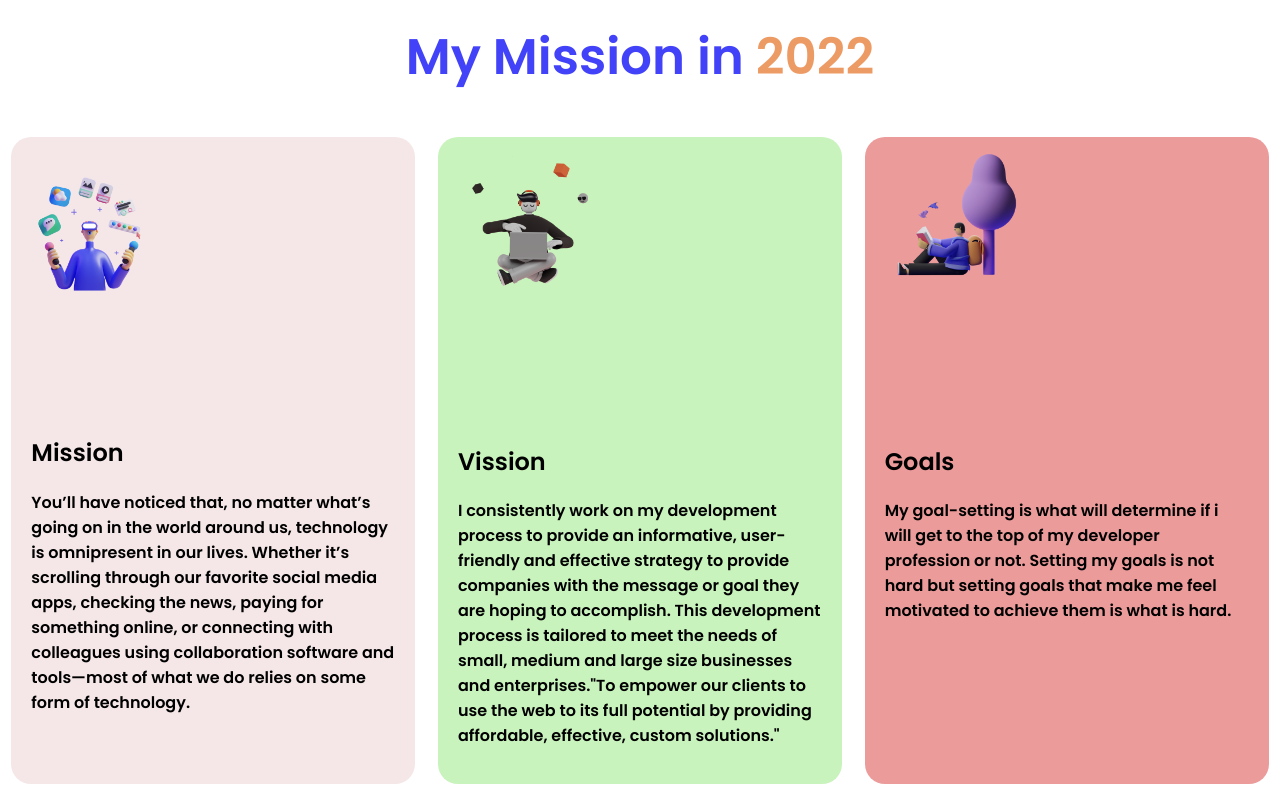
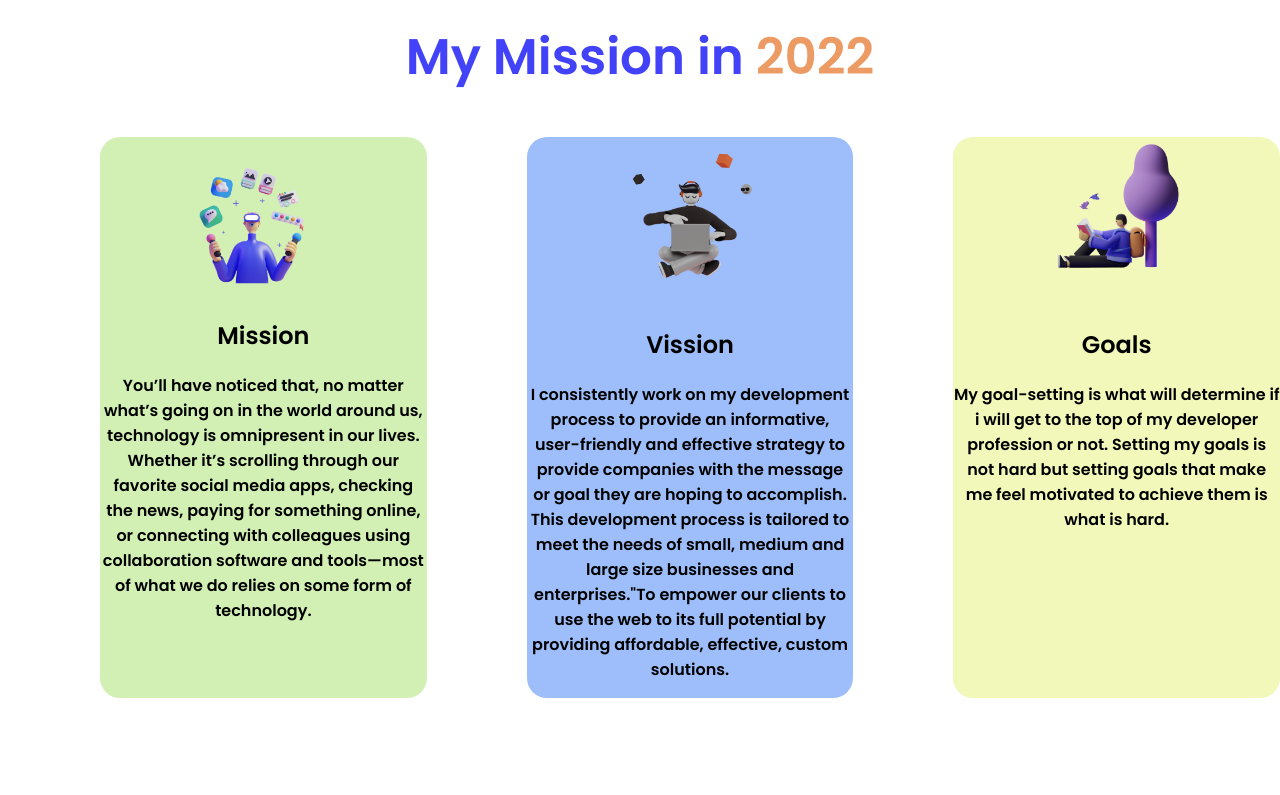
Before and after one commit to JRnihar/my-first-assainment, a plain HTML site: page index.html in a window 1280 px wide. Shown: the part 760-1555 px from the top of the page. Drawn offline with Linux system fonts and the light colour scheme.

Commit message:
2nd-change

```diff
--- a/css/style.css
+++ b/css/style.css
@@ -65,22 +65,33 @@ small {
 
 .wishes {
     display: flex;
-    justify-content: space-around;
+    text-align: center;
 }
 
 .card {
     width: 30%;
+    margin-left: 100px;
     border-radius: 20px;
-    padding: 10px;
-    margin: 2rm;
+}
+
+.card img {
+    width: 50%;
+}
+
+.card-item1 {
+    background: rgb(210, 240, 180);
+}
+
+.card-item2 {
+    background: rgb(157, 190, 250);
+}
+
+.card-item3 {
+    background: rgb(242, 248, 185);
 }
 
 .photo img {
     width: 80%;
-}
-
-.second-part {
-    padding: 10px;
 }
 
 footer {
--- a/index.html
+++ b/index.html
@@ -39,10 +39,8 @@
             <h1> <span style="color: rgb(66, 66, 248);"> My Mission in</span> <span style="color:rgb(237, 155, 100); ;"> 2022</span></h1>
         </div>
         <div class="wishes">
-            <div id="bg-1" class="card">
-                <div id="top-banner" class="photo">
-                    <img src="./img/illustrator-1.png" alt="" />
-                </div>
+            <div class="card card-item1">
+                <img src="./img/illustrator-1.png" alt="" />
                 <div class="second-part">
                     <h2>Mission</h2>
                     <p class="description">
@@ -50,23 +48,18 @@
                         using collaboration software and tools—most of what we do relies on some form of technology. </p>
                 </div>
             </div>
-            <div id="bg-2" class="card">
-                <div id="top-banner" class="photo">
-                    <img src="./img/illustrator-2.png" alt="" />
-                </div>
+            <div class="card card-item2">
+                <img src="./img/illustrator-2.png" alt="" />
                 <div class="second-part">
                     <h2>Vission</h2>
                     <p class="description">
                         I consistently work on my development process to provide an informative, user-friendly and effective strategy to provide companies with the message or goal they are hoping to accomplish. This development process is tailored to meet the needs of small,
-                        medium and large size businesses and enterprises."To empower our clients to use the web to its full potential by providing affordable, effective, custom solutions."
-
+                        medium and large size businesses and enterprises."To empower our clients to use the web to its full potential by providing affordable, effective, custom solutions.
                     </p>
                 </div>
             </div>
-            <div id="bg-3" class="card">
-                <div id="top-banner" class="photo">
-                    <img src="./img/illustrator-3.png" alt="" />
-                </div>
+            <div class="card card-item3">
+                <img src="./img/illustrator-3.png" alt="">
                 <div class="second-part">
                     <h2>Goals</h2>
                     <p class="description">
@@ -81,7 +74,7 @@
     <!--3rd-part-start-->
     <section>
         <div class="focused">
-            <div id="photo-1" class="width">
+            <div id="photo-1" class="width ">
                 <img src="./img/coding.png" alt="person-0">
             </div>
             <div class="width">
```
